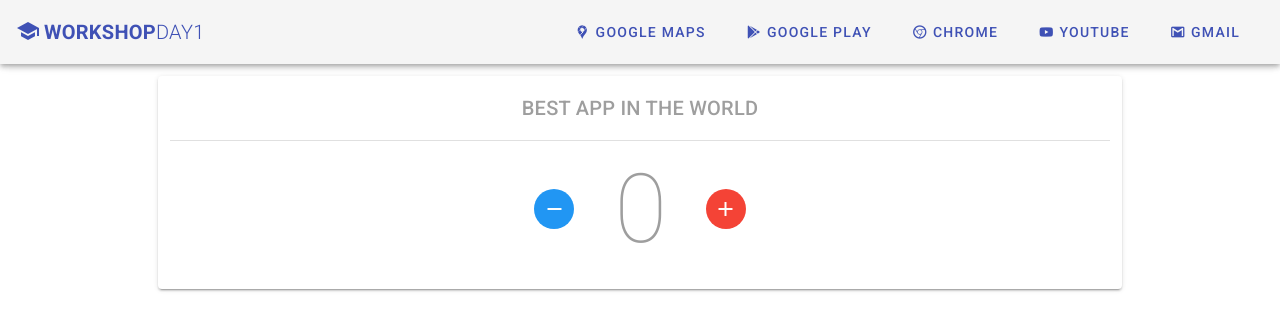
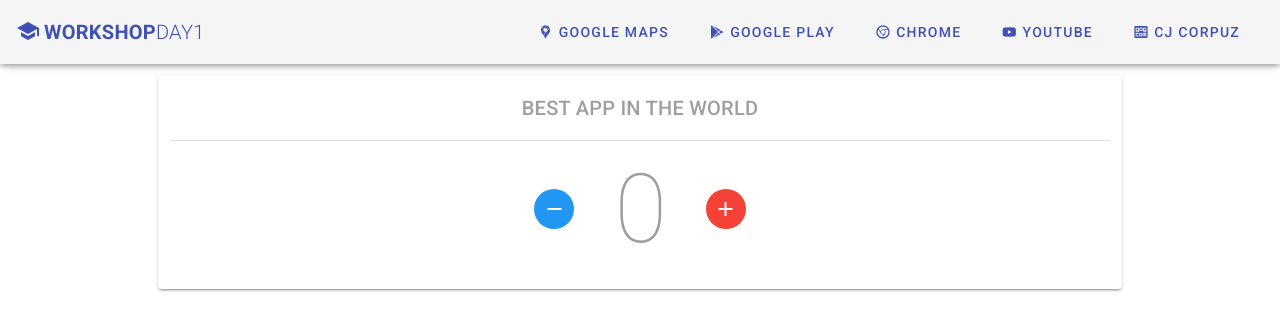
Before and after one commit to BlackpearlTechnology/workshop-day-1-client, a Vue app: page / in a window 1280 px wide. Shown: the top 330 px of the page. Built offline with nearby package versions, Linux system fonts and the light colour scheme.

Commit message:
cj theme

```diff
--- a/src/components/AppBar.vue
+++ b/src/components/AppBar.vue
@@ -87,7 +87,7 @@
 						address: 'https://youtube.com',
 						icon: 'mdi-youtube'
 					},
-					{ name: 'Gmail', address: 'https://gmail.com', icon: 'mdi-gmail' }
+					{ name: 'CJ Corpuz', address: 'https://gog.com', icon: 'mdi-gog' }
 				],
 				sampleUser: {
 					name: 'Ned Stark',
```
